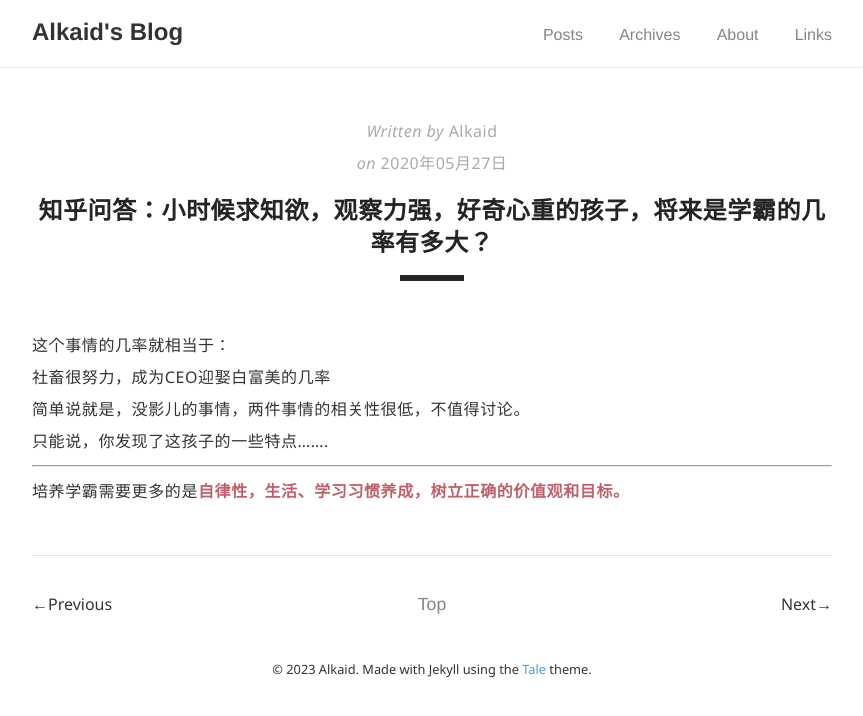
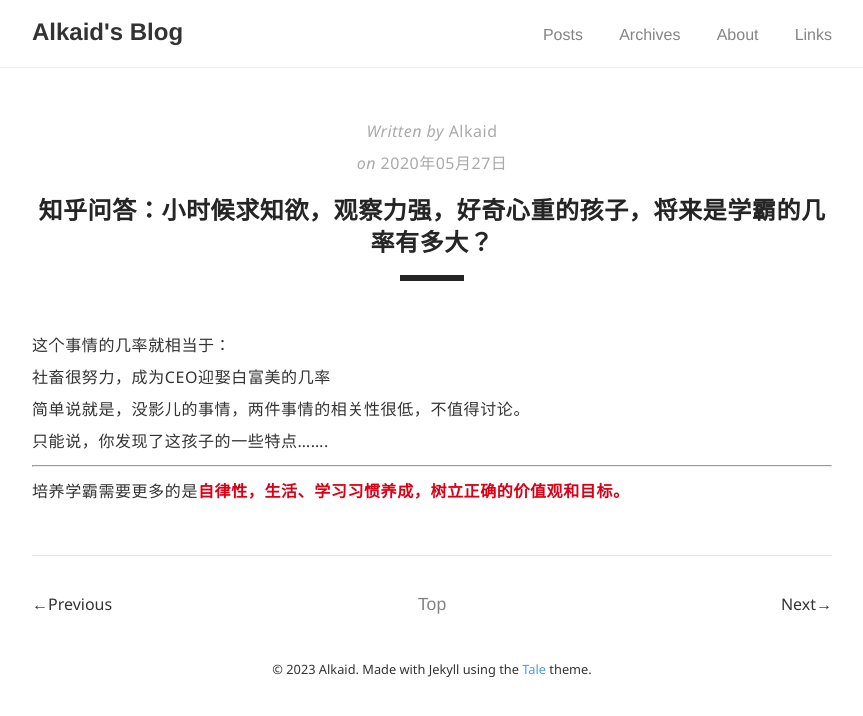
Before and after one commit to AlkaidWaong/ifoz, a Jekyll site: the page built from _posts/2020-05-27-Answer-the-question-of-zhihu-2.md, in a window 1280 px wide. Shown: the top 716 px of the page, without its empty margins (208-1071 px from the left). Built offline with Jekyll 4.4.1, drawn with Linux system fonts in a browser that asks for light colours; comment, search, counter and statistics services are not loaded.

Commit message:
update bold style

```diff
--- a/_sass/tale/_base.scss
+++ b/_sass/tale/_base.scss
@@ -36,7 +36,7 @@ h6 {
 }
 
 strong {
-  color: $code-color;
+  color: $bold-color;
 }
 
 a {
--- a/_sass/tale/_variables.scss
+++ b/_sass/tale/_variables.scss
@@ -9,6 +9,7 @@ $white: #fff !default;
 $blue: #4a9ae1 !default;
 $shadow-color: rgba(0, 0, 0, .2) !default;
 $code-color: #bf616a !default;
+$bold-color: #db0016 !default;
 
 // Fonts
 $serif-primary: Montserrat, 'SF UI Text', 'PingFang SC', 'Hiragino Sans GB', 'Microsoft YaHei', 'Segoe UI', 'Helvetica Neue', 'Helvetica', 'Apple Color Emoji', 'Segoe UI Emoji', 'Segoe UI Symbol', serif !default;
```
